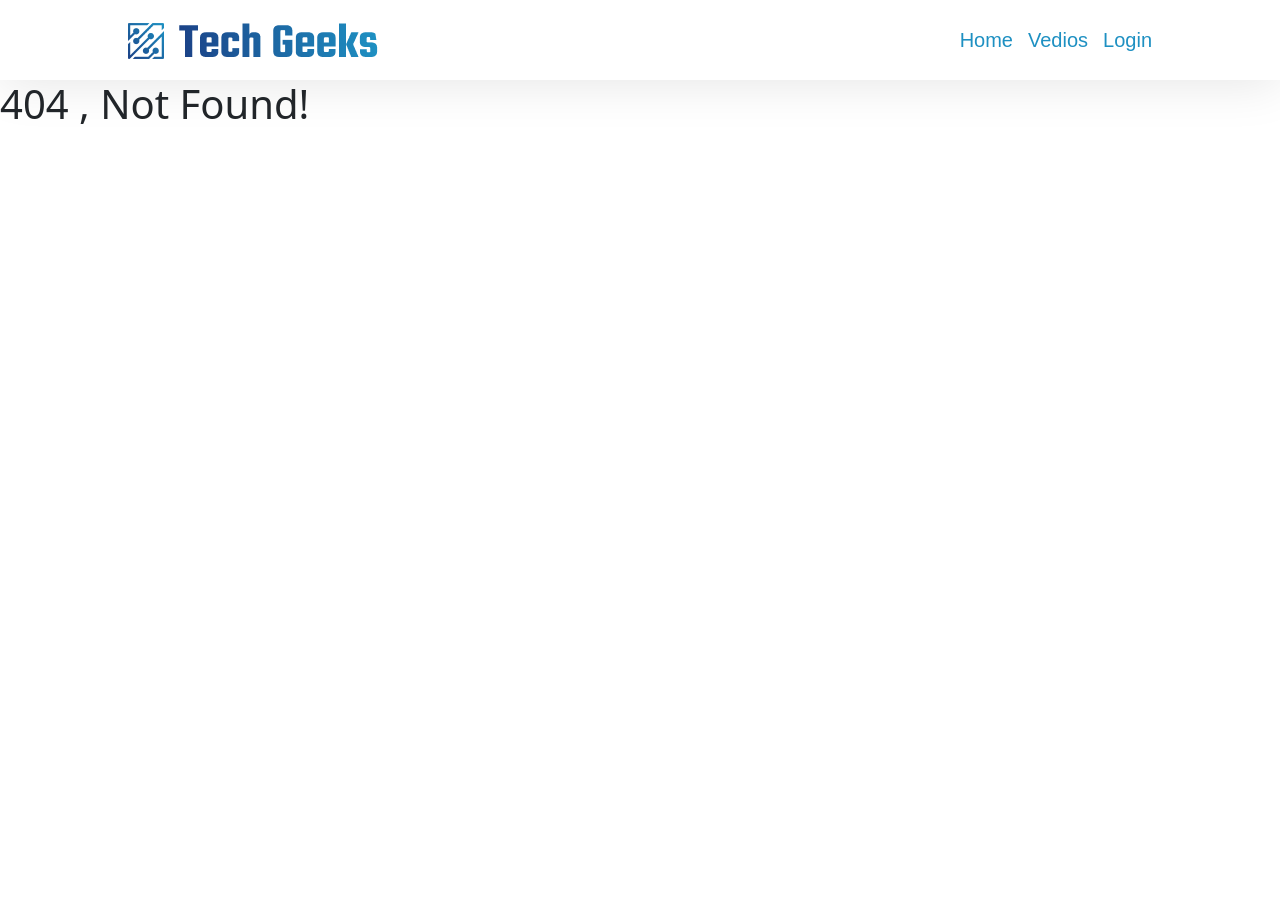
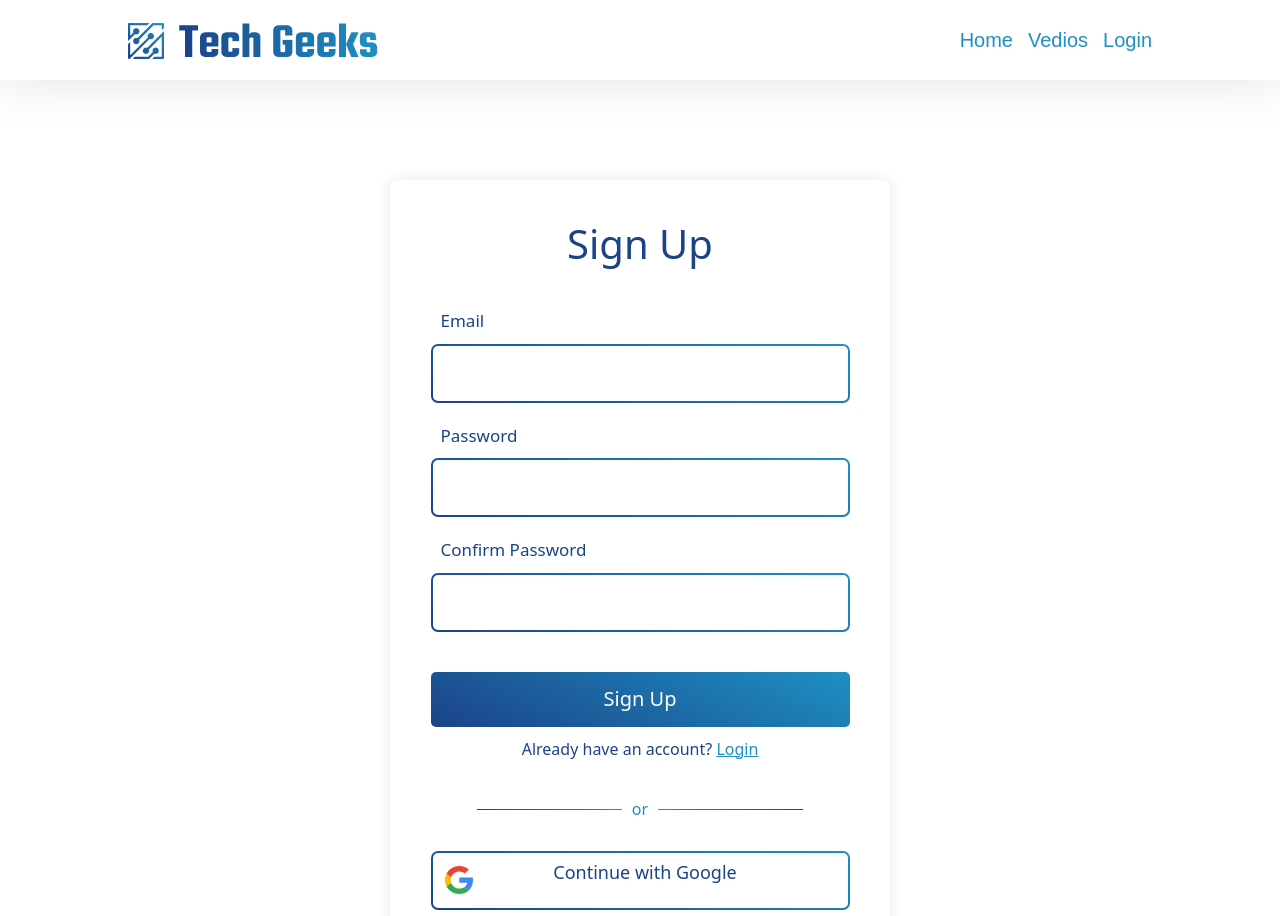
Before and after one commit to rukon351/tech-geeks-react-router-project, a React (Create React App) app: page /signup in a window 1280 px wide. Before the commit this address had no page. Shown: the top 916 px of the page. Before the commit the page ends 800 px from the top, so only its background shows below. Built offline with nearby package versions, Linux system fonts and the light colour scheme; no server answers.

Commit message:
added firebase

```diff
--- a/src/App.js
+++ b/src/App.js
@@ -7,6 +7,7 @@ import Navber from './components/Navber/Navber';
 import NotFound from './components/NotFound/NotFound';
 import BlogDetails from './components/BlogDetails/BlogDetails';
 import { createContext, useState } from 'react';
+import SignUp from './components/SignUp/SignUp';
 
 export const BlogContext = createContext();
 
@@ -21,6 +22,7 @@ function App() {
         <Route path='/' element={<Home></Home>}></Route>
         <Route path='/vedios' element={<Vedios></Vedios>}></Route>
         <Route path='/login' element={<Login></Login>}></Route>
+        <Route path='signup' element={<SignUp></SignUp>}></Route>
         <Route path='/blog/:id' element={<BlogDetails></BlogDetails>}></Route>
         <Route path='*' element={<NotFound></NotFound>}></Route>
       </Routes>
--- a/src/Firebase/Firebase.init.js
+++ b/src/Firebase/Firebase.init.js
@@ -1,5 +1,6 @@
 // Import the functions you need from the SDKs you need
 import { initializeApp } from "firebase/app";
+import { getAuth } from "firebase/auth";
 // TODO: Add SDKs for Firebase products that you want to use
 // https://firebase.google.com/docs/web/setup#available-libraries
 
@@ -16,4 +17,6 @@ const firebaseConfig = {
 // Initialize Firebase
 const app = initializeApp(firebaseConfig);
 
+export const auth = getAuth(app)
+
 export default app;
--- a/src/components/Navber/Navber.css
+++ b/src/components/Navber/Navber.css
@@ -8,6 +8,19 @@ nav {
     padding: 0 10%;
     font-family: "Teko", sans-serif;
 }
+
+.logout-button {
+    border: none;
+    margin-left: 15px;
+    font-size: 20px;
+    font-family: "Teko", sans-serif;
+    background-color: transparent;
+    color: #1e90c2;
+  }
+
+  .logout-button:hover {
+    color: #1b4388;
+  }
 
 .logo-container {
     display: flex;
--- a/src/components/Navber/Navber.js
+++ b/src/components/Navber/Navber.js
@@ -1,11 +1,32 @@
-import React from 'react';
+import { onAuthStateChanged, signOut } from 'firebase/auth';
+import React, { useEffect, useState } from 'react';
 import { NavLink, useLocation } from 'react-router-dom';
 import Logo from '../../Assets/Image/logo.png';
+import { auth } from '../../Firebase/Firebase.init';
 import './Navber.css';
 
 const Navber = () => {
+    const { pathname } = useLocation()
+    const [user, setUser] = useState({});
+    console.log(user);
 
-    const { pathname } = useLocation()
+    useEffect(() => {
+        onAuthStateChanged(auth, (user) => {
+            if (user) {
+                setUser(user);
+            } else {
+                setUser({});
+            }
+        });
+    }, []);
+
+    const handleLogOut = () => {
+        signOut(auth).then(() => {
+            // Sign-out successful.
+        }).catch((error) => {
+            // An error happened.
+        });
+    }
 
     return (
         <nav style={pathname.includes("blog") ? { display: "none" } : { display: "flex" }}>
@@ -17,7 +38,7 @@ const Navber = () => {
             <div className='link-container'>
                 <NavLink className={({ isActive }) => isActive ? "active-link" : "link"} to='/'>Home</NavLink>
                 <NavLink className={({ isActive }) => isActive ? "active-link" : "link"} to='/vedios'>Vedios</NavLink>
-                <NavLink className={({ isActive }) => isActive ? "active-link" : "link"} to='/login'>Login</NavLink>
+                {user?.uid ? (<button className='logout-button' onClick={handleLogOut}>Logout</button>) : (<NavLink className={({ isActive }) => isActive ? "active-link" : "link"} to='/login'>Login</NavLink>)}
             </div>
         </nav>
     );
--- a/src/components/SignUp/SignUp.js
+++ b/src/components/SignUp/SignUp.js
@@ -1,9 +1,86 @@
 import React from 'react';
+import { useNavigate } from 'react-router-dom';
+import GoogleLogo from '../../Assets/Image/google.svg';
+import FacebookLogo from '../../Assets/Image/facebook.svg';
+import GithubLogo from '../../Assets/Image/github.svg';
+import { GoogleAuthProvider, signInWithPopup } from 'firebase/auth';
+import { auth } from '../../Firebase/Firebase.init';
+
+const googleProvider = new GoogleAuthProvider();
 
 const SignUp = () => {
+    const navigate = useNavigate();
+
+    const handleGoogleAuth = () => {
+        signInWithPopup(auth, googleProvider)
+            .then(result => {
+                const user = result.user;
+                console.log(user);
+            })
+            .catch(error => {
+                console.error(error);
+            })
+    }
+
     return (
-        <div>
-            <h1>this is sign in menu!!</h1>
+        <div className='auth-form-container '>
+            <div className='auth-form'>
+                <h1>Sign Up</h1>
+                <form>
+                    <div className='input-field'>
+                        <label htmlFor='email'>Email</label>
+                        <div className='input-wrapper'>
+                            <input type='email' name='email' id='email' />
+                        </div>
+                    </div>
+                    <div className='input-field'>
+                        <label htmlFor='password'>Password</label>
+                        <div className='input-wrapper'>
+                            <input type='password' name='password' id='password' />
+                        </div>
+                    </div>
+                    <div className='input-field'>
+                        <label htmlFor='confirm-password'>Confirm Password</label>
+                        <div className='input-wrapper'>
+                            <input
+                                type='password'
+                                name='confirmPassword'
+                                id='confirm-password'
+                            />
+                        </div>
+                    </div>
+                    <button type='submit' className='auth-form-submit'>
+                        Sign Up
+                    </button>
+                </form>
+                <p className='redirect'>
+                    Already have an account?{" "}
+                    <span onClick={() => navigate("/login")}>Login</span>
+                </p>
+                <div className='horizontal-divider'>
+                    <div className='line-left' />
+                    <p>or</p>
+                    <div className='line-right' />
+                </div>
+                <div className='input-wrapper my-2'>
+                    <button className='google-auth' onClick={handleGoogleAuth}>
+                        <img src={GoogleLogo} alt='' />
+                        <p> Continue with Google </p>
+                    </button>
+                </div>
+                <div className='input-wrapper mb-2'>
+                    <button className='google-auth'>
+                        <img src={GithubLogo} alt='' />
+                        <p> Continue with Github </p>
+                    </button>
+                </div>
+                <div className='input-wrapper'>
+                    <button className='google-auth'>
+                        <img src={FacebookLogo} alt='' />
+                        <p> Continue with Facebook </p>
+                    </button>
+                </div>
+            </div>
         </div>
     );
 };
```
